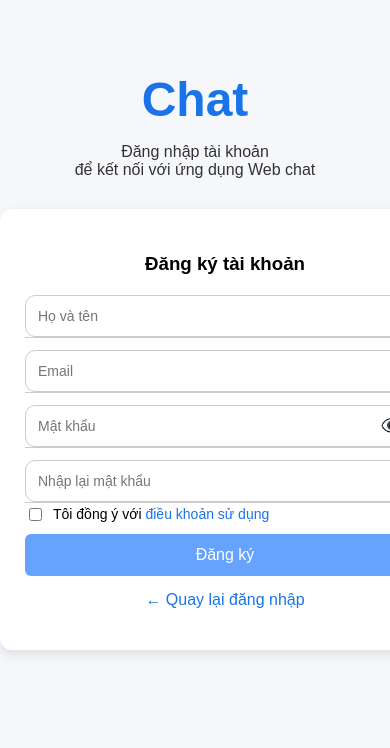
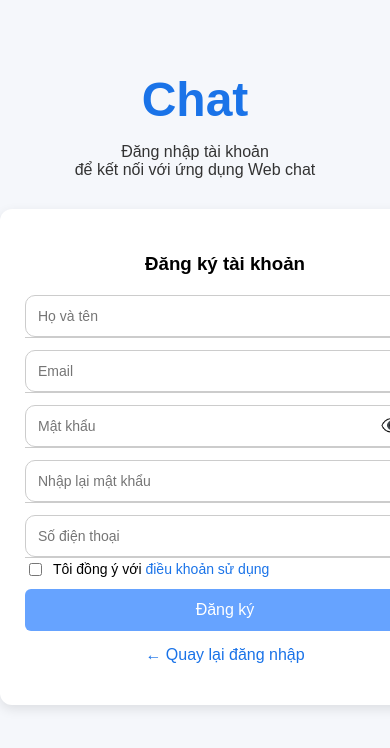
Before and after one commit to TMHuinh/Zalo_Frontend, a React (Vite) app: page / in a window 390 px wide. Both pictures are taken after a click on the element "Chưa có tài khoản? Đăng ký". Shown: the top 748 px of the page. Built offline with nearby package versions, Linux system fonts and the light colour scheme.

Commit message:
add_phone

```diff
--- a/src/pages/Login.jsx
+++ b/src/pages/Login.jsx
@@ -13,6 +13,7 @@ function Login() {
   const [fullName, setFullName] = useState("");
   const [confirmPassword, setConfirmPassword] = useState("");
   const [otp, setOtp] = useState("");
+  const [phone, setPhone] = useState("");
 
   // ✅ NEW
   const [agreePolicy, setAgreePolicy] = useState(false);
@@ -26,6 +27,7 @@ function Login() {
     password: "",
     otp: "",
     policy: "", // ✅ NEW
+    phone: "",
   });
 
   const navigate = useNavigate();
@@ -66,6 +68,7 @@ function Login() {
     setFullName("");
     setEmail("");
     setPassword("");
+    setPhone("");
     setConfirmPassword("");
     setOtp("");
     setAgreePolicy(false); // ✅ NEW
@@ -76,6 +79,7 @@ function Login() {
       password: "",
       otp: "",
       policy: "",
+      phone: "",
     });
   };
 
@@ -110,6 +114,11 @@ function Login() {
 
     if (!password) {
       newErrors.password = "Vui lòng nhập mật khẩu";
+    }
+    if (!phone.trim()) {
+      newErrors.phone = "Vui lòng nhập số điện thoại";
+    } else if (!/^0\d{9}$/.test(phone)) {
+      newErrors.phone = "Số điện thoại không hợp lệ";
     }
 
     // ✅ NEW
@@ -150,6 +159,7 @@ function Login() {
         fullName,
         email,
         password,
+        phone,
       });
 
       // alert("Đăng ký thành công. Vui lòng nhập OTP đã gửi về email.");
@@ -350,6 +360,17 @@ function Login() {
                 </div>
                 {error && <p className="error-text">{error}</p>}
 
+                {/* ✅ PHONE */}
+                <div className="input-group">
+                  <input
+                    type="text"
+                    placeholder="Số điện thoại"
+                    value={phone}
+                    onChange={(e) => setPhone(e.target.value)}
+                  />
+                </div>
+                {errors.phone && <p className="error-text">{errors.phone}</p>}
+
                 {/* ✅ POLICY */}
                 <div className="policy">
                   <input
@@ -357,6 +378,7 @@ function Login() {
                     checked={agreePolicy}
                     onChange={(e) => setAgreePolicy(e.target.checked)}
                   />
+
                   <span>
                     Tôi đồng ý với{" "}
                     <a href="/policy" target="_blank">
```
